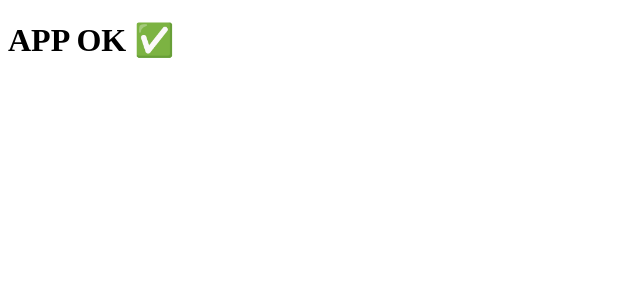
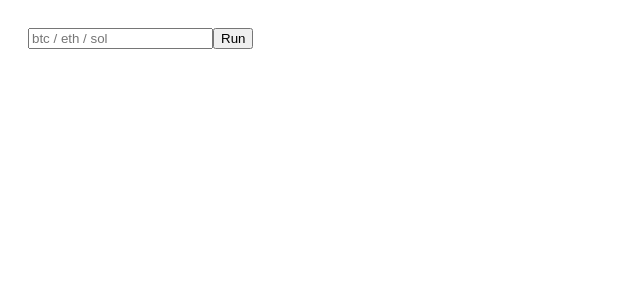
Before and after one commit to BlesUstetu/crypto-ai, a React (Vite) app: page / in a window 1280 px wide. Shown: the top 300 px of the page, without its empty margins (0-640 px from the left). Built offline with nearby package versions, Linux system fonts and the light colour scheme.

Commit message:
Update App.jsx

```diff
--- a/src/App.jsx
+++ b/src/App.jsx
@@ -1,3 +1,2 @@
-export default function App(){
-  return <h1>APP OK ✅</h1>
-}
+import ChatAI from './components/ChatAI';
+export default function App(){return <ChatAI/>}
```
